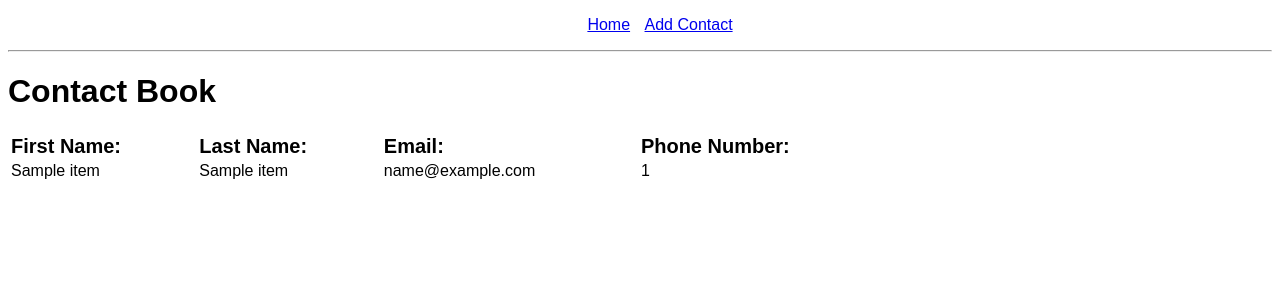
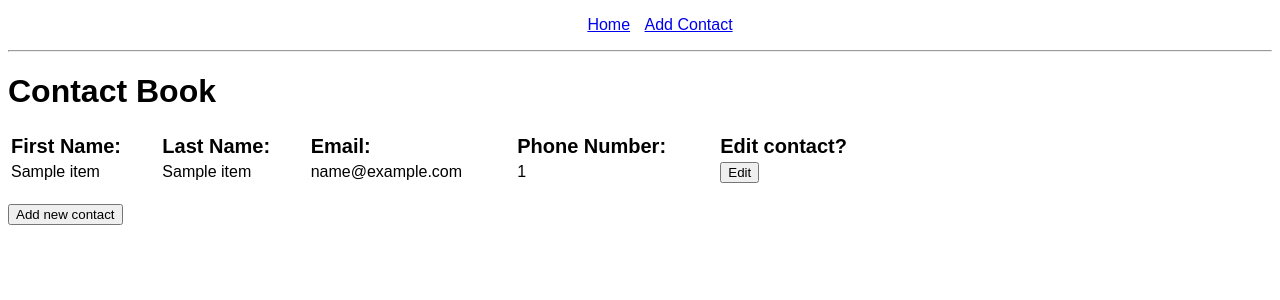
Before and after one commit to abbasalamin12/ContactBookSite, a Django app: page / in a window 1280 px wide. Shown: the top 300 px of the page. Run offline with Django 3.2, Linux system fonts and the light colour scheme; a database or web service that is not in the repository returns one stand-in record (values such as "Sample title"); data that the repository does not hold is empty.

Commit message:
feat: added edit contact buttons, and completed functionality for editing contacts

```diff
--- a/ContactBookSite/contactbook/templates/contactbook/addContact.html
+++ b/ContactBookSite/contactbook/templates/contactbook/add-contact.html
@@ -7,7 +7,7 @@
   <body>
     <ul id="navbar">
       <li><a href="/">Home</a></li>
-      <li><a href="addContact">Add Contact</a></li>
+      <li><a href="add-contact">Add Contact</a></li>
     </ul>
     <hr />
 
--- a/ContactBookSite/contactbook/templates/contactbook/index.html
+++ b/ContactBookSite/contactbook/templates/contactbook/index.html
@@ -7,7 +7,7 @@
   <body>
     <ul id="navbar">
       <li><a href="/">Home</a></li>
-      <li><a href="addContact">Add Contact</a></li>
+      <li><a href="add-contact">Add Contact</a></li>
     </ul>
     <hr />
 
@@ -19,6 +19,7 @@
         <th>Last Name:</th>
         <th>Email:</th>
         <th>Phone Number:</th>
+        <th>Edit contact?</th>
       </tr>
 
       {% for contact in contacts %}
@@ -27,8 +28,21 @@
         <td>{{ contact.contactLastName }}</td>
         <td>{{ contact.contactEmail}}</td>
         <td>{{ contact.contactPhoneNumber}}</td>
+        <td>
+          <button
+            onclick="location.href='edit-contact/{{contact.id}}'"
+            type="button"
+          >
+            Edit
+          </button>
+        </td>
       </tr>
       {% endfor %}
     </table>
+
+    <br />
+    <button onclick="location.href='add-contact'" type="button">
+      Add new contact
+    </button>
   </body>
 </html>
--- a/ContactBookSite/contactbook/urls.py
+++ b/ContactBookSite/contactbook/urls.py
@@ -10,5 +10,6 @@ urlpatterns = [
     path('api/contact-create/', views.contactCreate, name='contact-create'),
     path('api/contact-update/<str:pk>', views.contactUpdate, name='contact-update'),
     path('api/contact-delete/<str:pk>', views.contactDelete, name='contact-delete'),
-    path('addContact', views.addContact, name='addContact'),
+    path('add-contact', views.addContact, name='addContact'),
+    path('edit-contact/<str:pk>', views.editContact, name='editContact'),
 ]
--- a/ContactBookSite/contactbook/views.py
+++ b/ContactBookSite/contactbook/views.py
@@ -63,6 +63,8 @@ def contactDelete(request, pk):
 
     return Response('Contact successfully deleted!')
 
+# views past this point are actual webpages
+
 def index(request):
     # this page will list all of the contacts
 
@@ -84,7 +86,28 @@ def addContact(request):
 
             note = '{} {} has been added to the contact book.'.format(filledForm.cleaned_data['contactFirstName'], filledForm.cleaned_data['contactLastName'])
             newForm = AddContactForm()
-            return render(request, 'contactbook/addContact.html', {'addContactForm':newForm, 'note':note})
+            return render(request, 'contactbook/add-contact.html', {'addContactForm':newForm, 'note':note})
     else:
         form = AddContactForm()
-        return render(request, 'contactbook/addContact.html', {'addContactForm':form})
+        return render(request, 'contactbook/add-contact.html', {'addContactForm':form})
+
+def editContact(request, pk):
+    if request.method == 'POST': # if the user submitted the form
+        print(pk)
+        filledForm = AddContactForm(request.POST)
+        if filledForm.is_valid(): # validate data before saving
+            # making the api call to POST the data
+            url = 'http://127.0.0.1:8000/api/contact-update/' + pk
+            contactData = request.POST
+            requests.post(url, contactData)
+
+            note = '{} {} has been updated.'.format(filledForm.cleaned_data['contactFirstName'], filledForm.cleaned_data['contactLastName'])
+
+            return render(request, 'contactbook/edit-contact.html', {'editContactForm':filledForm, 'note':note})
+    else:
+        # make an api call to get the current data of the specific contact
+        url = 'http://127.0.0.1:8000/api/contact-detail/' + pk
+        contactData = requests.get(url).json()
+
+        form = AddContactForm(initial=contactData) # create the form object with prefilled data
+        return render(request, 'contactbook/edit-contact.html', {'editContactForm':form, 'contact':contactData})
```
Also changed, not shown: ContactBookSite/contactbook/templates/contactbook/edit-contact.html (added, +28 -0 lines), ContactBookSite/db.sqlite3.
